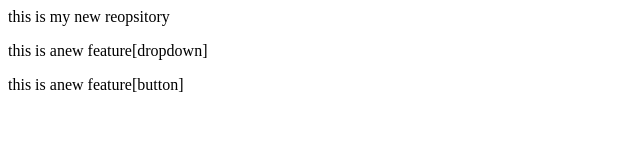
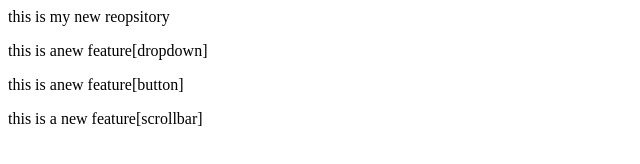
Before and after one commit to ekta151/demo_project, a plain HTML site: page index.html in a window 1280 px wide. Shown: the whole page, without its empty margins (0-640 px from the left). Drawn offline with Linux system fonts and the light colour scheme.

```diff
--- a/index.html
+++ b/index.html
@@ -1,3 +1,4 @@
 <p>this is my new reopsitory</p>
 <p>this is anew feature[dropdown]</p>
 <p>this is anew feature[button]</p>
+<p>this is a new feature[scrollbar]</p>
```
